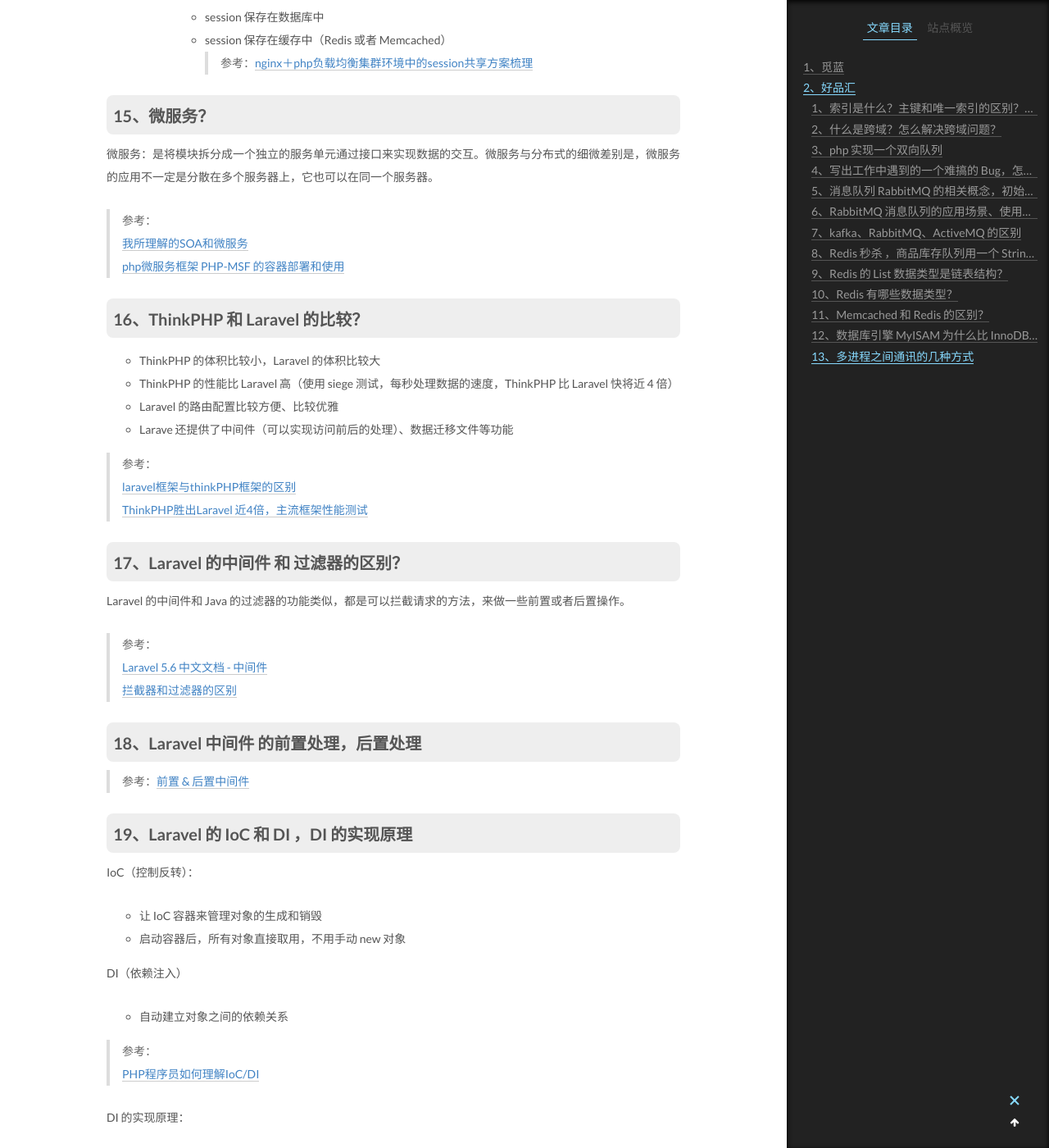
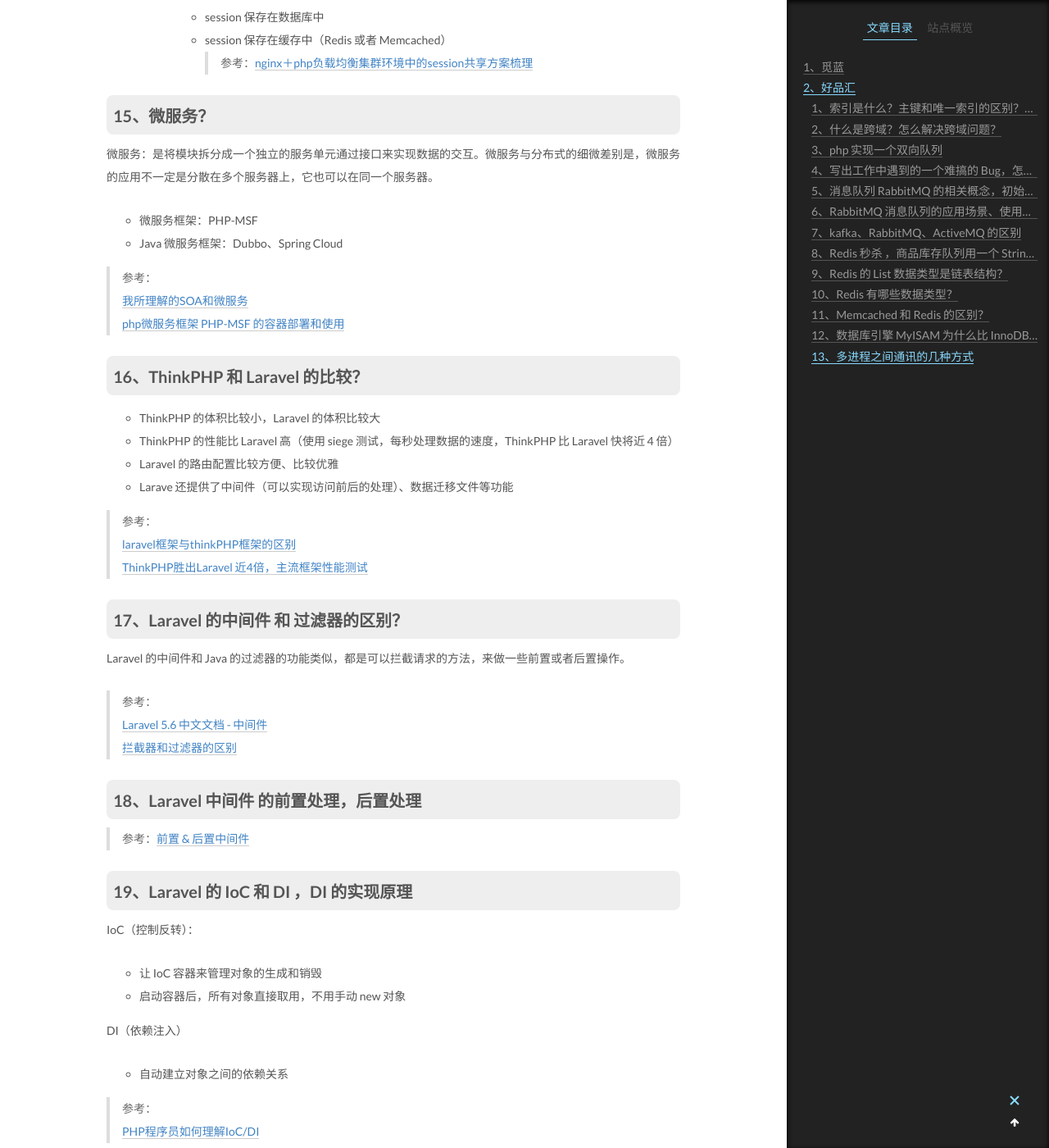
Before and after one commit to nnngu/LearningNotes, a Jekyll site: the page built from _posts/2018-06-05-PHP 面试题收集.md, in a window 1280 px wide and 1400 px high, scrolled down 11380 px. Shown: the whole window at 82% size. Built offline with Jekyll 4.4.1, drawn with Linux system fonts in a browser that asks for light colours.

Commit message:
修改文件: _posts/2018-06-05-PHP 面试题收集.md

```diff
--- a/_posts/2018-06-05-PHP 面试题收集.md
+++ b/_posts/2018-06-05-PHP 面试题收集.md
@@ -406,6 +406,9 @@ Redis的操作之所以是原子性的，是因为Redis是单线程的。
 
 微服务：是将模块拆分成一个独立的服务单元通过接口来实现数据的交互。微服务与分布式的细微差别是，微服务的应用不一定是分散在多个服务器上，它也可以在同一个服务器。
 
+- 微服务框架：PHP-MSF
+- Java 微服务框架：Dubbo、Spring Cloud
+
 >参考：
 >[我所理解的SOA和微服务](https://www.cnblogs.com/fengzheng/p/5847441.html)
 >[php微服务框架 PHP-MSF 的容器部署和使用](http://www.ptbird.cn/docker-php-msf.html)
```
